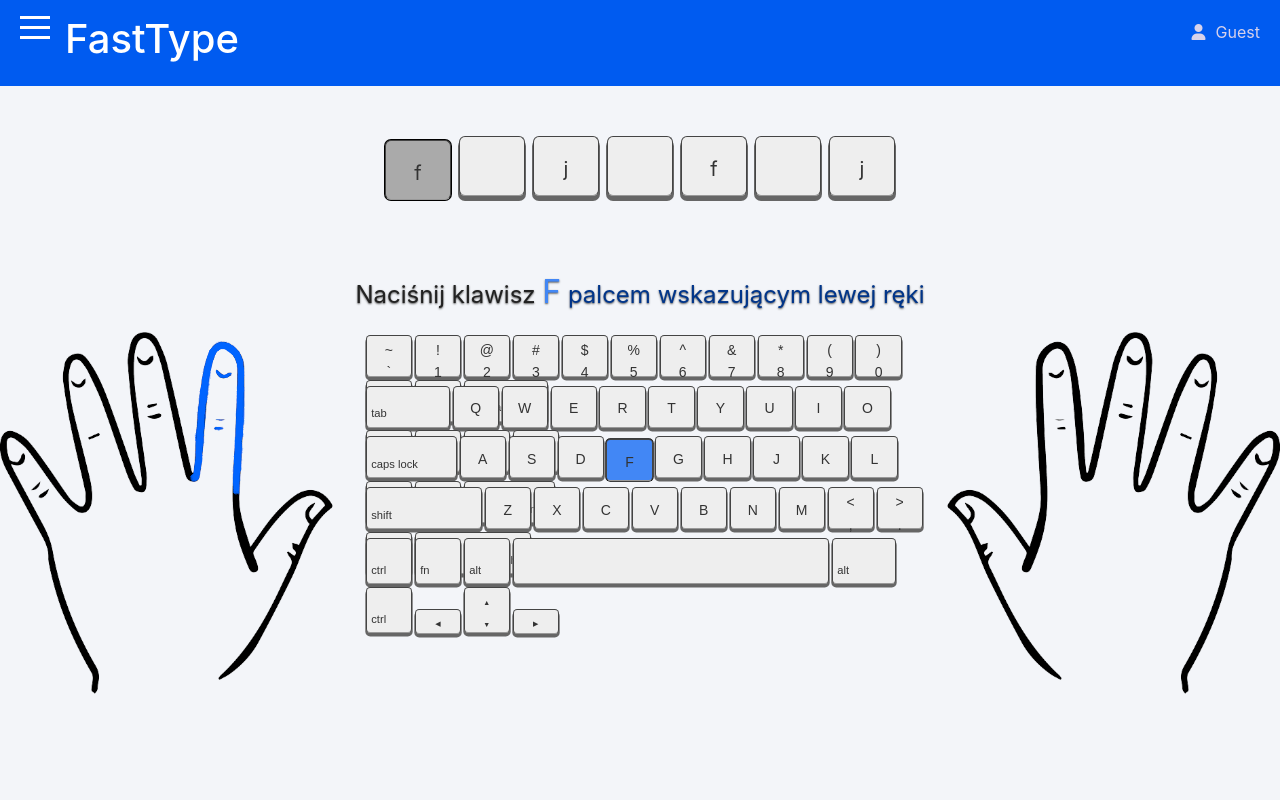
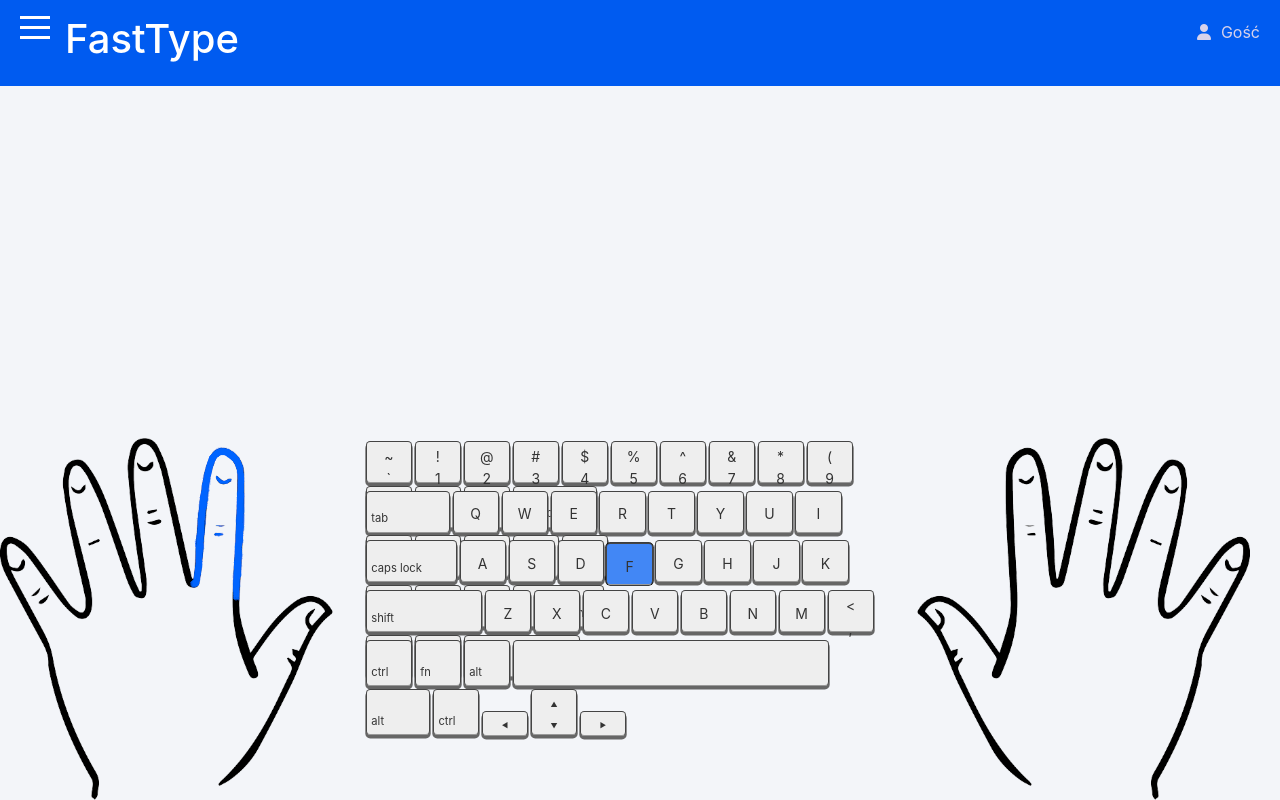
Before and after one commit to lewy054/FastType, a React app in the folder react-frontend/: page /practice/trainingLesson/1 in a window 1280 px wide. Built offline with nearby package versions, Linux system fonts and the light colour scheme; some packages are replaced by stand-ins of ours.

Commit message:
Add training lesson and spacebar support

```diff
--- a/react-frontend/src/components/contentPage/contentPage.css
+++ b/react-frontend/src/components/contentPage/contentPage.css
@@ -17,7 +17,7 @@ body {
 }
 
 .navigation {
-  top:0;
+  top: 0;
   display: flex;
   position: fixed;
   transition: transform 0.3s 0.1s ease-in-out;
--- a/react-frontend/src/components/contentPage/contentPage.js
+++ b/react-frontend/src/components/contentPage/contentPage.js
@@ -9,6 +9,7 @@ import AboutPage from './aboutPage/aboutPage';
 import PracticePage from './practicePage/practicePage';
 
 import PreviewLesson from './practicePage/previewLesson/previewLesson';
+import TrainingLesson from './practicePage/trainingLesson/trainingLesson';
 
 import './contentPage.css'
 
@@ -62,7 +63,7 @@ export default class ContentPage extends React.Component {
                         />
                         <Route path="/about" component={AboutPage} />
                         <Route path="/practice/previewLesson/:id" component={PreviewLesson} />
-                        <Route path="/practice/trainingLesson/:id" component={PreviewLesson} />
+                        <Route path="/practice/trainingLesson/:id" component={TrainingLesson} />
                     </div>
                 </Router>
             </div>
--- a/react-frontend/src/components/contentPage/handsWithKeyboard/handsWithKeyboard.css
+++ b/react-frontend/src/components/contentPage/handsWithKeyboard/handsWithKeyboard.css
@@ -5,5 +5,12 @@
 }
 
 .row {
+  position: fixed;
+  bottom: 0;
+  width: 100%;
+}
+
+.col {
+  position: relative;
   bottom: 0;
 }
--- a/react-frontend/src/components/contentPage/handsWithKeyboard/handsWithKeyboard.js
+++ b/react-frontend/src/components/contentPage/handsWithKeyboard/handsWithKeyboard.js
@@ -204,12 +204,19 @@ export default class HandsWithKeyboard extends React.Component {
         }
     }
 
+    renderInstructions = (leftFinger, rightFinger) => {
+        if (this.props.withInstructions) {
+            return <TextInstructions letter={this.state.letter} leftFinger={leftFinger} rightFinger={rightFinger} leftShift={leftShift} rightShift={rightShift} />
+
+        }
+    }
+
     render() {
         let leftFinger = this.whichFingerLeftHand();
         let rightFinger = this.whichFingerRightHand();
         return (
             <div>
-                <TextInstructions letter={this.state.letter} leftFinger={leftFinger} rightFinger={rightFinger} leftShift={leftShift} rightShift={rightShift} />
+                {this.renderInstructions(leftFinger, rightFinger)}
                 <div className="row">
                     <div>
                         <LeftHands whichFinger={leftFinger} />
--- a/react-frontend/src/components/contentPage/handsWithKeyboard/keyboard/keyboard.css
+++ b/react-frontend/src/components/contentPage/handsWithKeyboard/keyboard/keyboard.css
@@ -1,9 +1,6 @@
 .keyboard {
   text-align: center;
   font-size: 14px;
-  font-family: sans-serif;
-  position: absolute;
-  display: block;
 }
 
 .keyboard__row {
@@ -28,7 +25,6 @@
   width: 3.3em;
   height: 100%;
   box-sizing: border-box;
-  cursor: pointer;
   -webkit-user-select: none;
   border: 1px solid #444;
   box-shadow: 0 0.2em 0 0.05em #666;
--- a/react-frontend/src/components/contentPage/handsWithKeyboard/textInstructions/textInstructions.js
+++ b/react-frontend/src/components/contentPage/handsWithKeyboard/textInstructions/textInstructions.js
@@ -29,6 +29,9 @@ export default class TextInstructions extends Component {
             return;
         }
         let letter = this.props.letter.toUpperCase();
+        if (letter === ' ') {
+            return <p className="instruction">Naciśnij <span style={{ color: "#4287f5", fontSize: 'xx-large' }}>spację</span> <span style={{ color: "#00358a" }}> kciukiem lewej lub prawej ręki</span></p>
+        }
         if (this.props.leftShift) {
             text = this.whichFinger(this.props.rightFinger);
             hand = ' prawej ręki';
--- a/react-frontend/src/components/contentPage/practicePage/practicePage.css
+++ b/react-frontend/src/components/contentPage/practicePage/practicePage.css
@@ -1,4 +1,4 @@
-.cardDeck{
-    margin: 20px;
-    align-content: center;
+.cardDeck {
+  margin: 20px;
+  align-content: center;
 }
--- a/react-frontend/src/components/contentPage/practicePage/previewLesson/previewLesson.css
+++ b/react-frontend/src/components/contentPage/practicePage/previewLesson/previewLesson.css
@@ -24,7 +24,6 @@
   width: 3.3em;
   height: 100%;
   box-sizing: border-box;
-  cursor: pointer;
   -webkit-user-select: none;
   border: 1px solid #444;
   box-shadow: 0 0.2em 0 0.05em #666;
@@ -48,7 +47,6 @@
   animation-name: wrongButtonClick;
   animation-iteration-count: infinite;
 }
-
 
 @keyframes buttonClick {
   0% {
--- a/react-frontend/src/components/contentPage/practicePage/previewLesson/previewLesson.js
+++ b/react-frontend/src/components/contentPage/practicePage/previewLesson/previewLesson.js
@@ -15,8 +15,6 @@ export default class PreviewLesson extends React.Component {
         super();
         this.state = {
             j: 0,
-            leftFinger: 'none',
-            rightFinger: 'none',
         }
     }
 
@@ -99,7 +97,7 @@ export default class PreviewLesson extends React.Component {
                         {this.renderButtons()}
                     </div>
                 </div>
-                <HandsWithKeyboard letter={this.getLetter()} getLeftFinger={this.getLeftFinger} getRightFinger={this.getRightFinger} />
+                <HandsWithKeyboard letter={this.getLetter()} withInstructions={true}/>
             </div>
         )
     }
--- /dev/null
+++ b/react-frontend/src/components/contentPage/practicePage/trainingLesson/trainingLesson.js
@@ -0,0 +1,54 @@
+import React, { Component } from 'react';
+import HandsWithKeyboard from '../../handsWithKeyboard/handsWithKeyboard';
+import lessons from '../../../../content/lessons.json';
+
+
+let lessonText = '';
+let loadedLessonText = '';
+export default class TrainingLesson extends Component {
+    constructor() {
+        super();
+        this.state = {
+            j: 0,
+        }
+    }
+
+    getLetter() {
+        return lessonText[0];
+    }
+
+    componentDidMount() {
+        document.onkeydown = (e) => {
+            if (lessonText.length !== 0) {
+                if (e.key === 'Shift') {
+                    return;
+                }
+                console.log(e.key);
+                if (e.key === lessonText[0]) {
+                    lessonText = lessonText.substring(1);
+                    console.log("dobre")
+
+                    this.setState({
+                        j: this.state.j + 1
+                    })
+                }
+                else {
+                    console.log("zle");
+                }
+            }
+            if (lessonText.length === 0) {
+                console.log('koniec');
+            }
+        };
+    }
+
+    render() {
+        loadedLessonText = lessons[this.props.match.params.id]["text"];
+        lessonText = loadedLessonText.slice(this.state.j);
+        return (
+            <div>
+                <HandsWithKeyboard letter={this.getLetter()} />
+            </div>
+        )
+    }
+}
--- a/react-frontend/src/components/navBar/profile/profile.js
+++ b/react-frontend/src/components/navBar/profile/profile.js
@@ -6,7 +6,7 @@ export default class Profile extends React.Component {
     render() {
         return (
             <div className="profile">
-                <li><i className="fas fa-user"></i>Guest</li>
+                <li><i className="fas fa-user"></i>Gość</li>
             </div>
         )
     }
```
